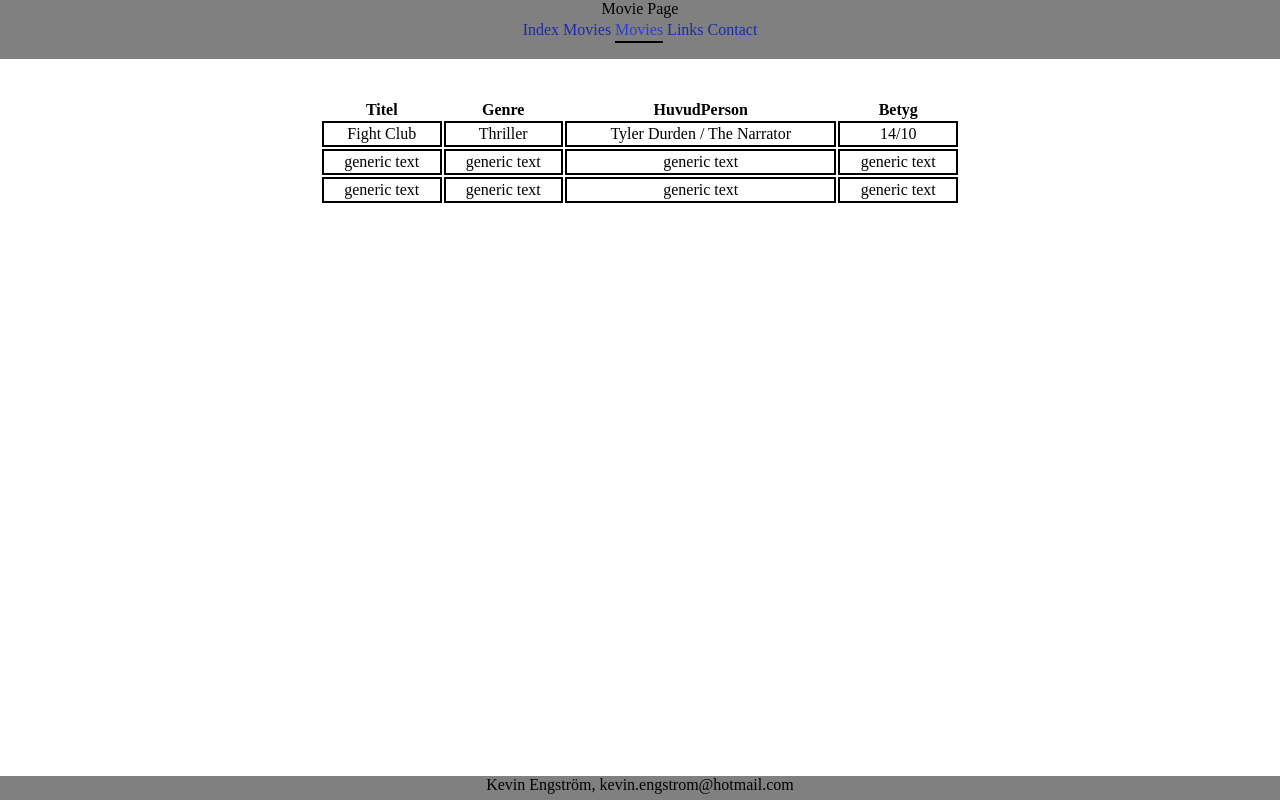
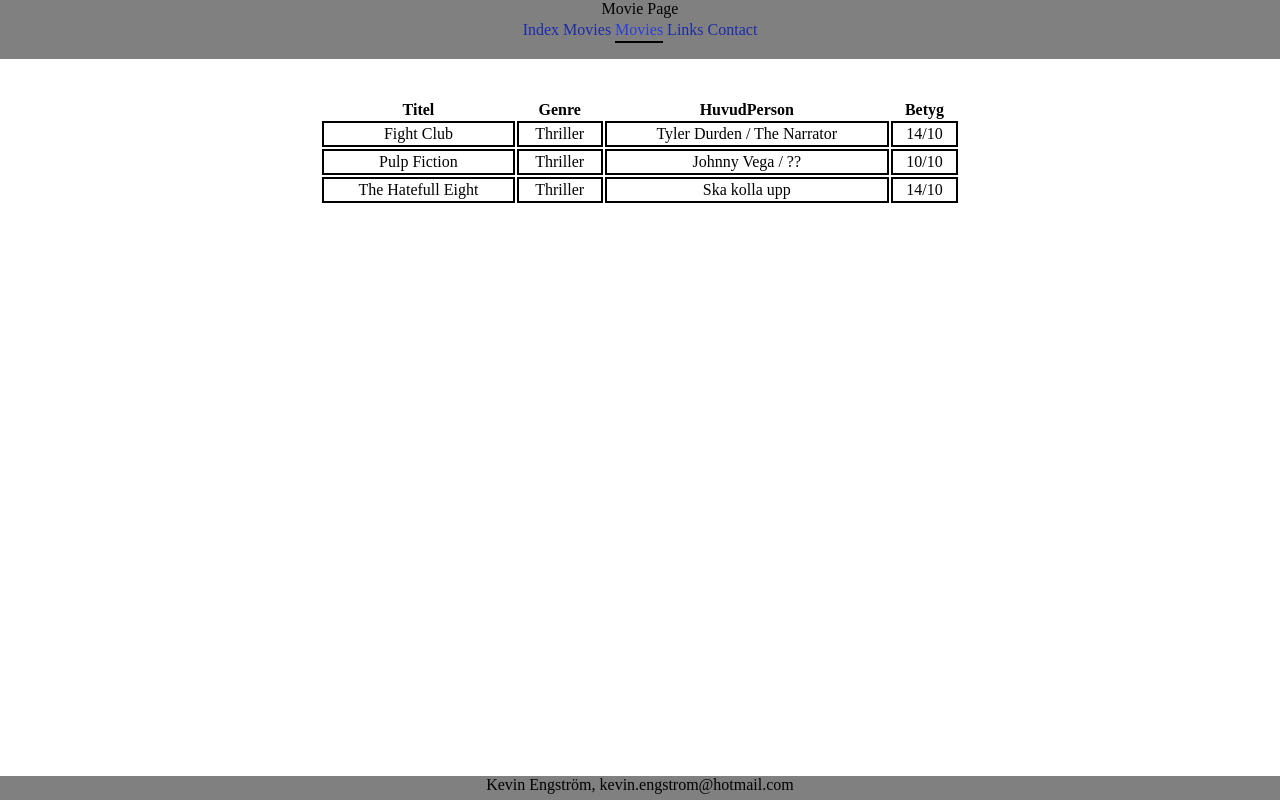
Before and after one commit to KevinEngstrom92/mandatory-htmlcss1., a plain HTML site: page movies.html in a window 1280 px wide. Drawn offline with Linux system fonts and the light colour scheme.

Commit message:
Change movies.html

```diff
--- a/movies.html
+++ b/movies.html
@@ -27,10 +27,10 @@ Movie Page
     <td>Fight Club</td><td>Thriller</td><td>Tyler Durden / The Narrator</td><td>14/10</td>
   </tr>
   <tr>
-  <td>generic text</td><td>generic text</td><td>generic text</td><td>generic text</td>
+  <td>Pulp Fiction</td><td>Thriller</td><td>Johnny Vega / ??</td><td>10/10</td>
   </tr>
   <tr>
-  <td>generic text</td><td>generic text</td><td>generic text</td><td>generic text</td>
+  <td>The Hatefull Eight</td><td>Thriller</td><td>Ska kolla upp</td><td>14/10</td>
   </tr>
 </tr>
 </table>
```
